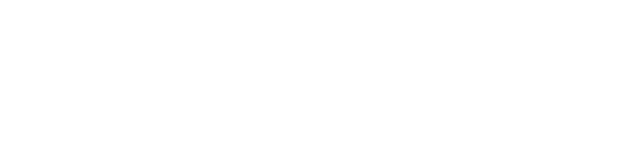
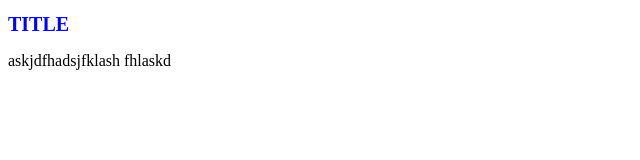
Before and after one commit to masonjdart/myproject1, a plain HTML site: page index.html in a window 1280 px wide. Shown: the whole page, without its empty margins (0-640 px from the left). Drawn offline with Linux system fonts and the light colour scheme.

Commit message:
title and paragraph

```diff
--- a/index.html
+++ b/index.html
@@ -6,6 +6,7 @@
     <title>Document</title>
 </head>
 <body>
-
+    <h1 style="color:blue; font-size: 20px;">TITLE</h1>
+    <p>askjdfhadsjfklash fhlaskd</p>
 </body>
 </html>
```
